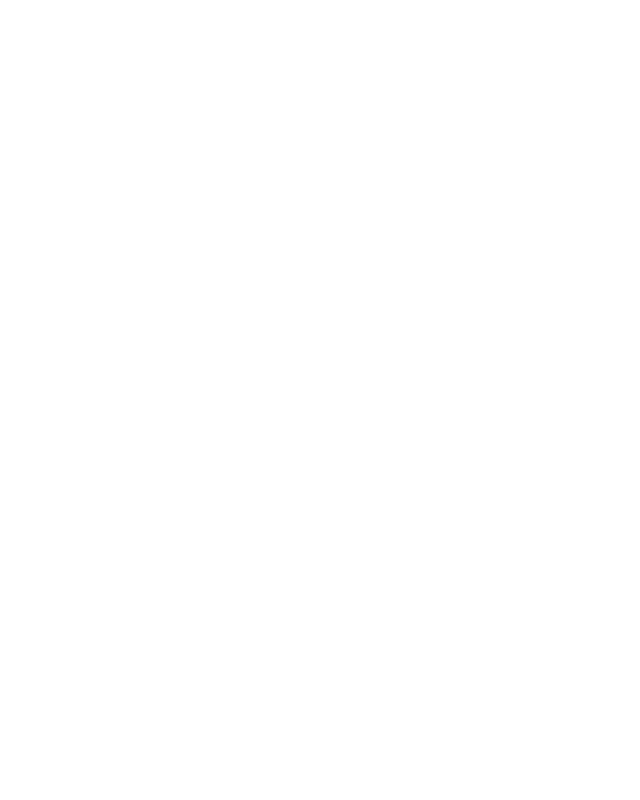
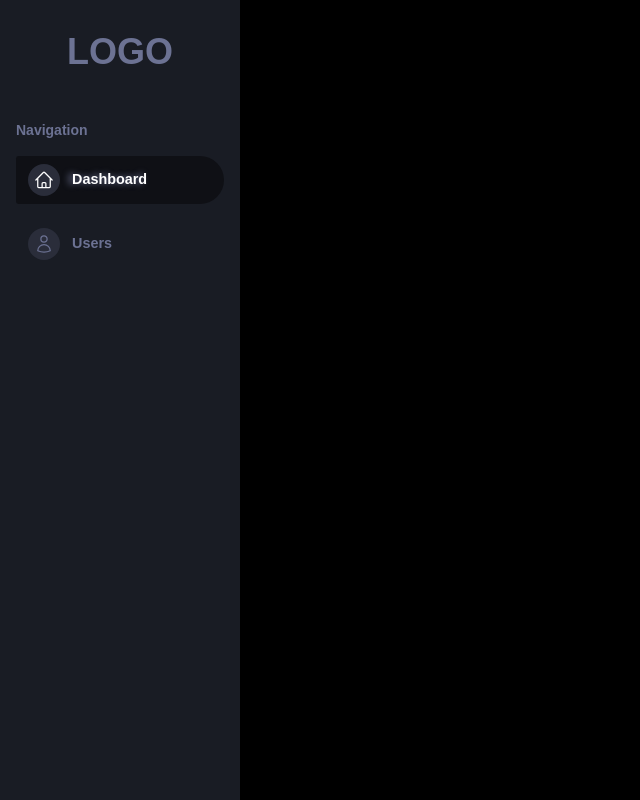
Before and after one commit to Aydin-lip/bam-shahr-panel, a React (Create React App) app: page / in a window 1280 px wide. Before the commit this address had no page. Shown: the whole page, without its empty margins (0-640 px from the left). Built offline with nearby package versions, Linux system fonts and the light colour scheme.

Commit message:
Added menu

```diff
--- a/src/App.jsx
+++ b/src/App.jsx
@@ -1,11 +1,15 @@
 import { BrowserRouter, Route, Routes } from "react-router-dom";
 import Login from "./components/login";
+import Layout from "./components/layout";
 
 function App() {
   return (
     <>
       <BrowserRouter>
         <Routes>
+          <Route path="/" element={<Layout />}>
+            {/* <Route index element={} /> */}
+          </Route>
           <Route path="/login" element={<Login />} />
         </Routes>
       </BrowserRouter>
--- /dev/null
+++ b/src/components/layout/index.jsx
@@ -0,0 +1,17 @@
+import { Outlet } from "react-router"
+import Menu from "../menu"
+
+const Layout = () => {
+  return (
+    <>
+      <div className="flex justify-between bg-black absolute top-0 left-0 right-0 bottom-0 overflow-auto overflow-x-hidden">
+        <Menu />
+        <div className="p-4 w-full">
+          <Outlet />
+        </div>
+      </div>
+    </>
+  )
+}
+
+export default Layout
--- /dev/null
+++ b/src/components/menu/index.jsx
@@ -0,0 +1,80 @@
+import { useState } from "react"
+import { useNavigate } from "react-router"
+
+const Menu = () => {
+  const [open, setOpen] = useState(true)
+  const [value, setValue] = useState(0)
+  const [showUsers, setShowUsers] = useState(false)
+  const [showGame, setShowGame] = useState(false)
+  const [showSettings, setShowSettings] = useState(false)
+  const navigate = useNavigate()
+
+
+  const openHandler = () => {
+    setOpen(!open)
+    setShowUsers(false)
+    setShowGame(false)
+  }
+
+  return (
+    <>
+      <div className={`min-w-[15rem] rtl bg-dark-them text-dark-them overflow-auto transition-all ${!open ? 'ml-[-15rem] md:ml-[-12rem]' : ''} z-10 fixed md:relative top-0 left-0 bottom-0`}>
+        {/* <div className="absolute top-1 left-1">
+          <span
+            className={`block p-2 rounded-lg cursor-pointer transition-all hover:shadow ${open ? 'bg-[#f0f0ff] text-indigo-500' : ''}`}
+            onClick={openHandler}
+          >
+            <svg xmlns="http://www.w3.org/2000/svg" fill="none" viewBox="0 0 24 24" strokeWidth={1.5} stroke="currentColor" className="w-6 h-6">
+              <path strokeLinecap="round" strokeLinejoin="round" d="M3.75 6.75h16.5M3.75 12h16.5m-16.5 5.25h16.5" />
+            </svg>
+          </span>
+        </div> */}
+        <div className="p-8 text-center">
+          <span className="text-4xl font-bold cursor-default">LOGO</span>
+        </div>
+        <div>
+          <span className="block text-end p-4 font-extrabold text-sm pb-2">
+            Navigation
+          </span>
+          <ul className={`relative flex flex-col gap-4 pt-2 pb-2 ${open ? 'px-4' : 'px-2'}`}>
+            <li className="">
+              <div
+                className={`flex items-center flex-row-reverse gap-3 rounded-[1rem_10rem_10rem_1rem] px-3 py-3 h-[48px] cursor-default transition-all hover:bg-dark-them-active hover:text-white ${value === 0 ? 'bg-dark-them-active text-white' : 'cursor-pointer'}`}
+                onClick={() => {
+                  setValue(0)
+                  navigate('/')
+                }}
+              >
+                <span className="w-8 h-8 bg-dark-them-light rounded-full flex justify-center items-center">
+                  <svg xmlns="http://www.w3.org/2000/svg" fill="none" viewBox="0 0 24 24" strokeWidth={1.5} stroke="currentColor" className="w-5 h-5">
+                    <path strokeLinecap="round" strokeLinejoin="round" d="M2.25 12l8.954-8.955c.44-.439 1.152-.439 1.591 0L21.75 12M4.5 9.75v10.125c0 .621.504 1.125 1.125 1.125H9.75v-4.875c0-.621.504-1.125 1.125-1.125h2.25c.621 0 1.125.504 1.125 1.125V21h4.125c.621 0 1.125-.504 1.125-1.125V9.75M8.25 21h8.25" />
+                  </svg>
+                </span>
+                <span className={`text-[.9rem] font-bold ${value === 0 ? 'text-shadow' : ''}`}>Dashboard</span>
+              </div>
+            </li>
+            <li className="">
+              <div
+                className={`flex items-center flex-row-reverse gap-3 rounded-[1rem_10rem_10rem_1rem] px-3 py-3 h-[48px] cursor-default transition-all hover:bg-dark-them-active hover:text-white ${value === 1 ? 'bg-dark-them-active text-white' : 'cursor-pointer'}`}
+                onClick={() => {
+                  setValue(1)
+                  navigate('/')
+                }}
+              >
+                <span className="w-8 h-8 bg-dark-them-light rounded-full flex justify-center items-center">
+                  <svg xmlns="http://www.w3.org/2000/svg" fill="none" viewBox="0 0 24 24" strokeWidth={1.5} stroke="currentColor" className="w-5 h-5">
+                    <path strokeLinecap="round" strokeLinejoin="round" d="M15.75 6a3.75 3.75 0 11-7.5 0 3.75 3.75 0 017.5 0zM4.501 20.118a7.5 7.5 0 0114.998 0A17.933 17.933 0 0112 21.75c-2.676 0-5.216-.584-7.499-1.632z" />
+                  </svg>
+                </span>
+                <span className={`text-[.9rem] font-bold ${value === 1 ? 'text-shadow' : ''}`}>Users</span>
+              </div>
+            </li>
+
+          </ul>
+        </div>
+      </div>
+    </>
+  )
+}
+
+export default Menu
--- a/src/index.css
+++ b/src/index.css
@@ -1,3 +1,24 @@
 @tailwind base;
 @tailwind components;
 @tailwind utilities;
+
+body {
+    background-color: #000;
+}
+
+* {
+    font-family: "Rubik", sans-serif;
+
+}
+
+.rtl {
+    direction: rtl;
+}
+
+.ltr {
+    direction: ltr;
+}
+
+.text-shadow {
+    text-shadow: -4px 0px 6px #6c7293;
+}
--- a/tailwind.config.js
+++ b/tailwind.config.js
@@ -5,7 +5,16 @@
     "./src/**/*.{js,ts,jsx,tsx}",
   ],
   theme: {
-    extend: {},
+    extend: {
+      backgroundColor: {
+        'dark-them': '#191c24',
+        'dark-them-active': '#0f1015',
+        'dark-them-light': '#2a2d3a'
+      },
+      colors: {
+        'dark-them': '#6c7293'
+      },
+    },
   },
   plugins: [],
 }
```
